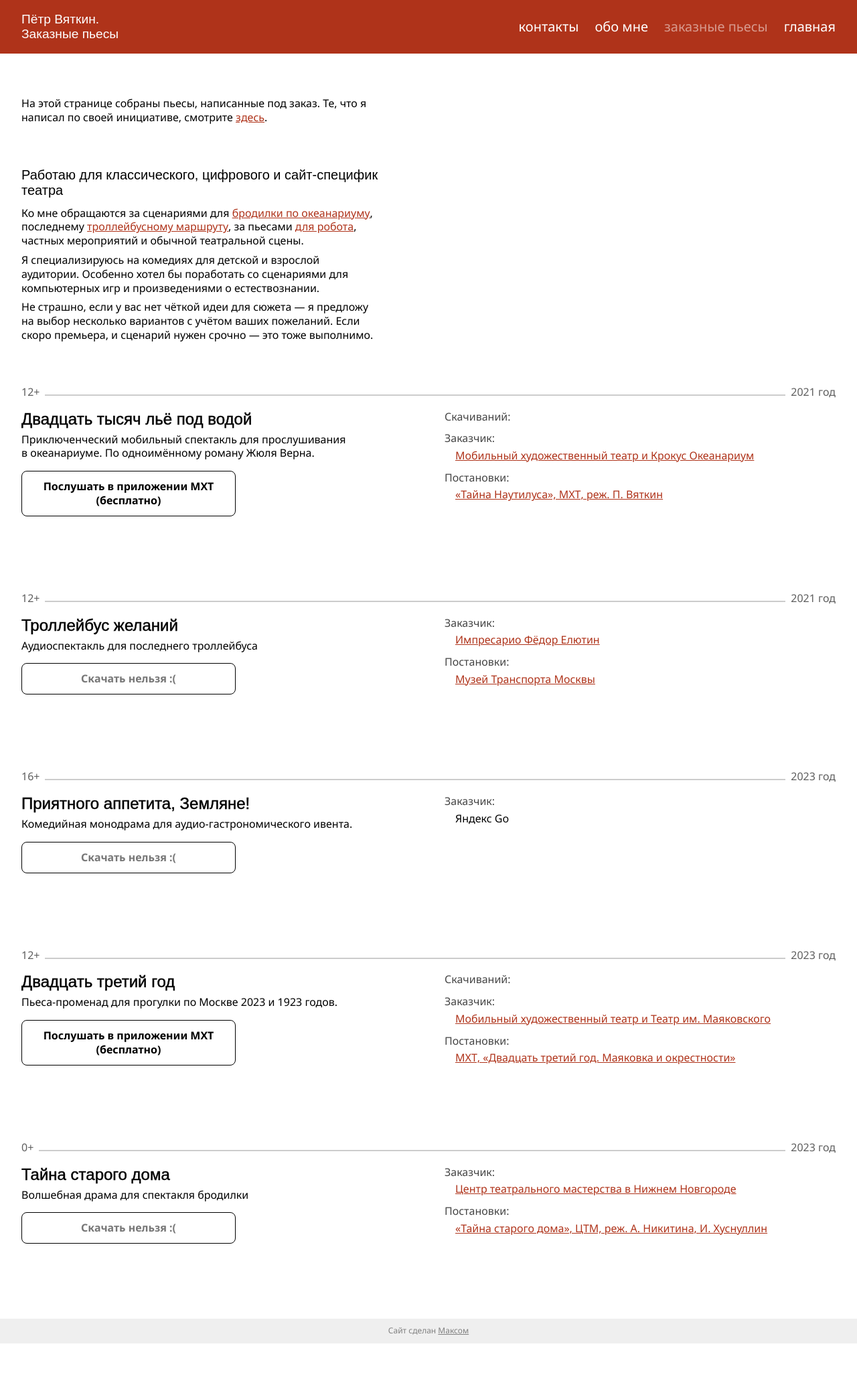
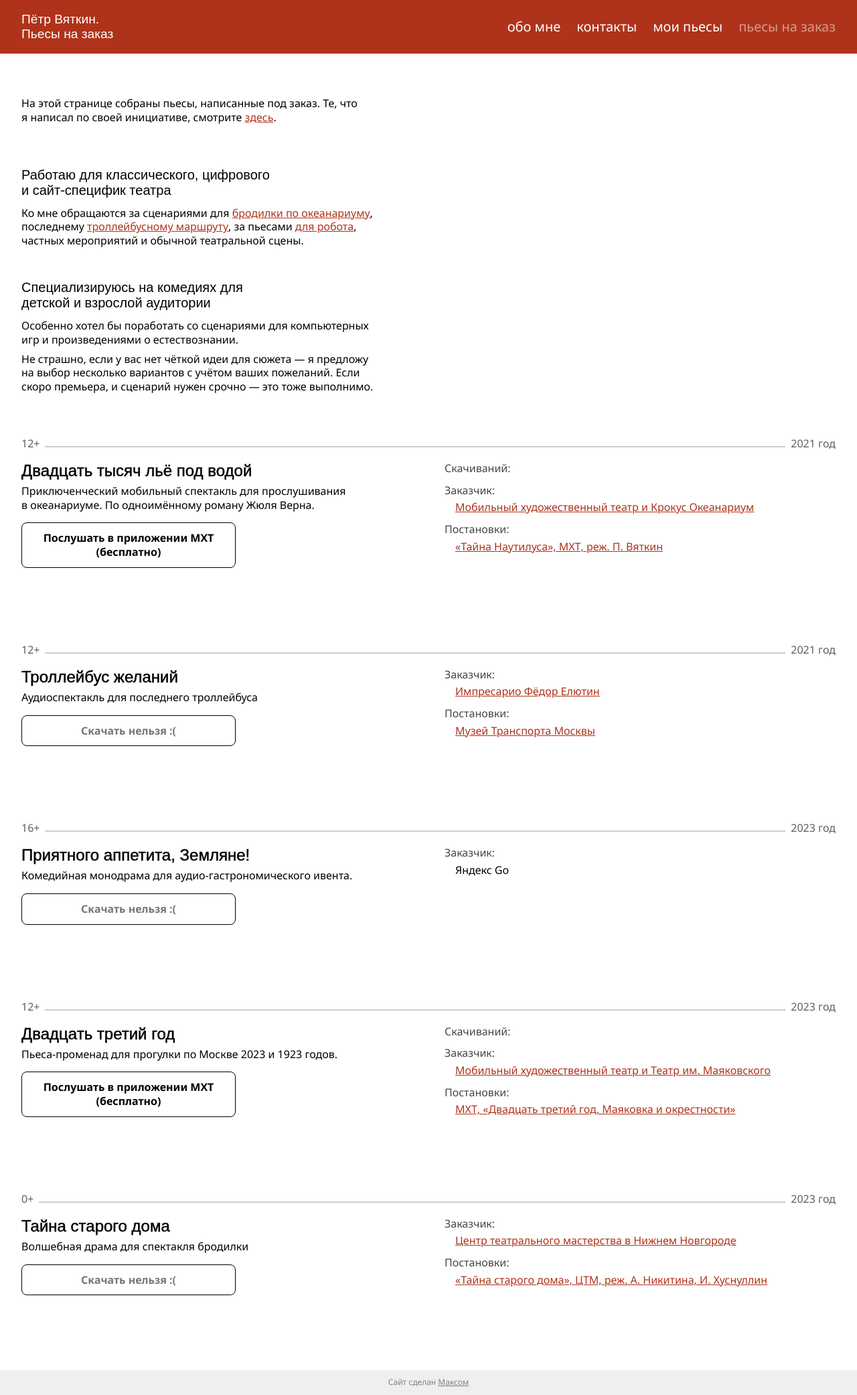
Before and after one commit to 1640max/vyatkin, a Jekyll site: the page built from contracted.html, in a window 1280 px wide. Shown: the whole page at 67% size. Built offline with Jekyll 4.4.1, drawn with Linux system fonts in a browser that asks for light colours; some web fonts are replaced; before the commit the page ends 2006 px from its top, so only the background shows below that.

Commit message:
Снова перестановка
Пьесы снова на своей странице. У заказных пьес по прежнему отдельная страница. Главная пустая

```diff
--- a/_data/menu.yml
+++ b/_data/menu.yml
@@ -1,12 +1,13 @@
--
-  path: /contacts.html
-  name: Контакты
 -
   path: /about.html
   name: Обо мне
 -
+  path: /contacts.html
+  name: Контакты
+
+-
+  path: /pieces.html
+  name: Мои пьесы
+-
   path: /contracted.html
-  name: Заказные пьесы
--
-  path: /
-  name: Главная
+  name: Пьесы на заказ
--- a/_sass/_text.scss
+++ b/_sass/_text.scss
@@ -12,8 +12,9 @@
 
 .text__heading {
 	font: 1.25rem/115% $heading-family;
-  margin: 0 0 .75rem 0;
-  max-width: 28em;
+  margin-top: 3rem;
+  margin-bottom: 0.75rem;
+  max-width: 20em;
 }
 
 .text__paragraph {
--- a/contracted.html
+++ b/contracted.html
@@ -1,12 +1,12 @@
 ---
 layout: page
-title: Заказные пьесы
+title: Пьесы на заказ
 ---
 
 <main class="text text__mt body__margin">
   <div class="text__text-block">
     <p class="text__paragraph">
-      На этой странице собраны пьесы, написанные под заказ. Те, что я написал по своей инициативе, смотрите <a class="link" href="/#pieces">здесь</a>.
+      На этой странице собраны пьесы, написанные под заказ. Те, что я написал по своей инициативе, смотрите <a class="link" href="/pieces">здесь</a>.
     </p>
   </div>
 
@@ -17,8 +17,11 @@
     <p class="text__paragraph">
       Ко мне обращаются за сценариями для <a class="link" href="/contracted.html#piece-9">бродилки по океанариуму</a>, последнему <a class="link" href="https://mtmuseum.com/page24297285.html" target="_blank">троллейбусному маршруту</a>, за пьесами <a class="link" href="/#piece-11">для робота</a>, частных мероприятий и обычной театральной сцены.
     </p>
+    <h2 class="text__heading">
+      Cпециализируюсь на комедиях для детской и взрослой аудитории
+    </h2>
     <p class="text__paragraph">
-      Я специализируюсь на комедиях для детской и взрослой аудитории. Особенно хотел бы поработать со сценариями для компьютерных игр и произведениями о естествознании.
+      Особенно хотел бы поработать со сценариями для компьютерных игр и произведениями о естествознании.
     </p>
     <p class="text__paragraph">
       Не страшно, если у вас нет чёткой идеи для сюжета — я предложу на выбор несколько вариантов с учётом ваших пожеланий. Если скоро премьера, и сценарий нужен срочно — это тоже выполнимо.
```
Also changed, not shown: index.html (+5 -33 lines), pieces.html (+32 -11 lines).
